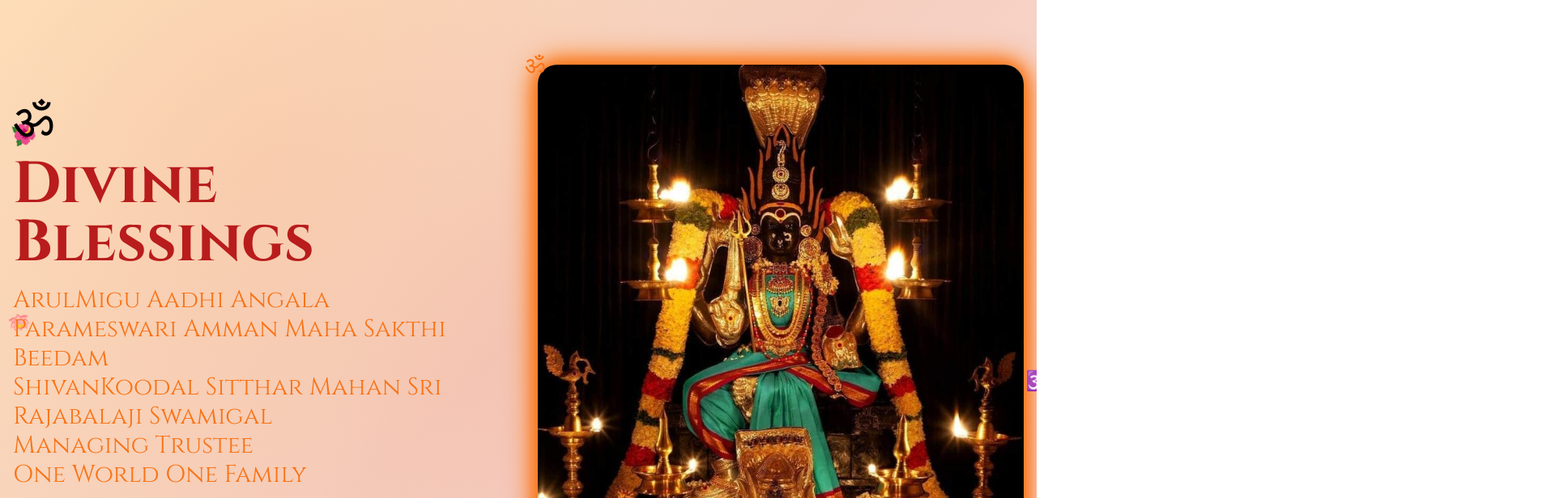
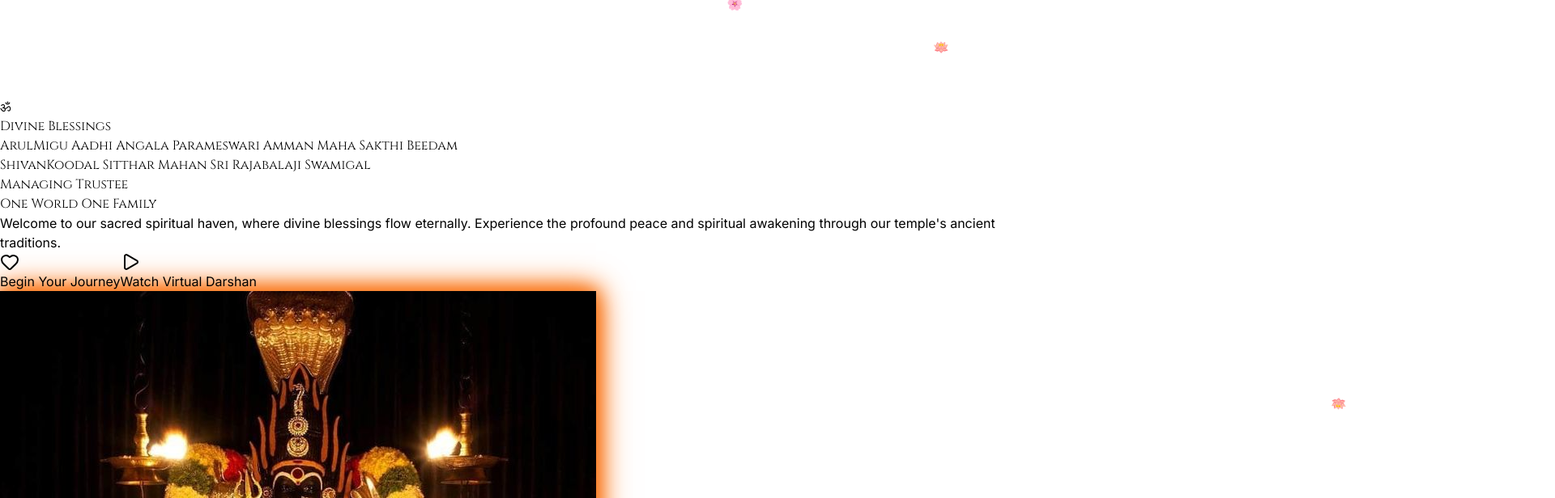
Before and after one commit to GopiSnath/oneworldonefamily, a React (Vite) app in the folder client/: page / in a window 1280 px wide. Shown: the top 616 px of the page at 81% size, 1920 px wide, since content can reach past the window. Built offline with nearby package versions, Linux system fonts and the light colour scheme.

Commit message:
fix: corrected tailwind config and rebuilt

```diff
--- a/client/tailwind.config.js
+++ b/client/tailwind.config.js
@@ -1,8 +1,8 @@
 /** @type {import('tailwindcss').Config} */
 module.exports = {
   content: [
-    "./index.html",
-    "./src/**/*.{js,ts,jsx,tsx}"
+    "./client/index.html",
+    "./client/src/**/*.{js,ts,jsx,tsx}"
   ],
   theme: {
     extend: {},
```
